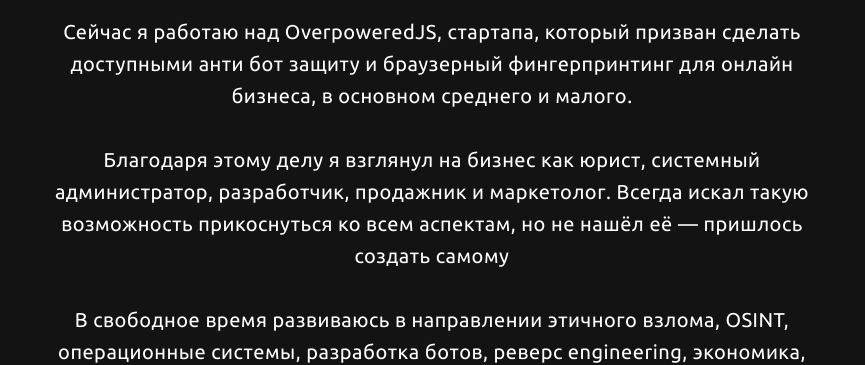
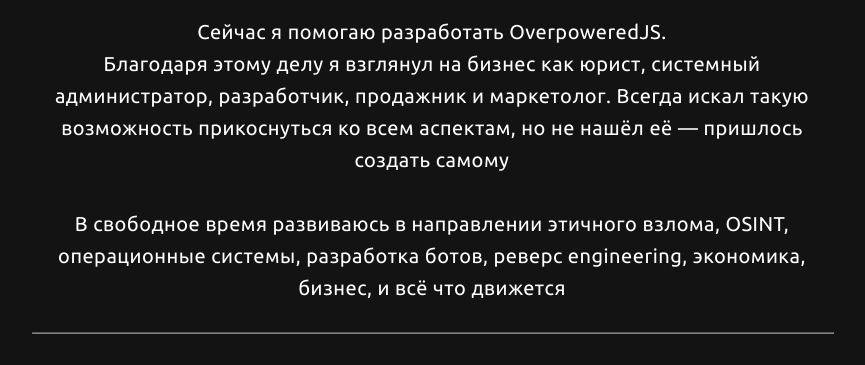
Before and after one commit to sudo-iudo/sudo-iudo.github.io, a plain HTML site: page ru.html in a window 1280 px wide. Shown: the part 594-959 px from the top of the page, without its empty margins (208-1073 px from the left). Drawn offline with Linux system fonts and the light colour scheme; no server answers.

Commit message:
Update ru.html

```diff
--- a/ru.html
+++ b/ru.html
@@ -136,9 +136,7 @@
         Обо мне
       </h1>
       <p style="text-align: center; font-size: large; letter-spacing: 0.5px">
-        Сейчас я работаю над OverpoweredJS, стартапа, который
-        призван сделать доступными анти бот защиту и браузерный фингерпринтинг
-        для онлайн бизнеса, в основном среднего и малого. <br /><br />Благодаря
+        Сейчас я помогаю разработать OverpoweredJS. <br />Благодаря
         этому делу я взглянул на бизнес как юрист, системный администратор,
         разработчик, продажник и маркетолог. Всегда искал такую возможность
         прикоснуться ко всем аспектам, но не нашёл её — пришлось создать самому
```
